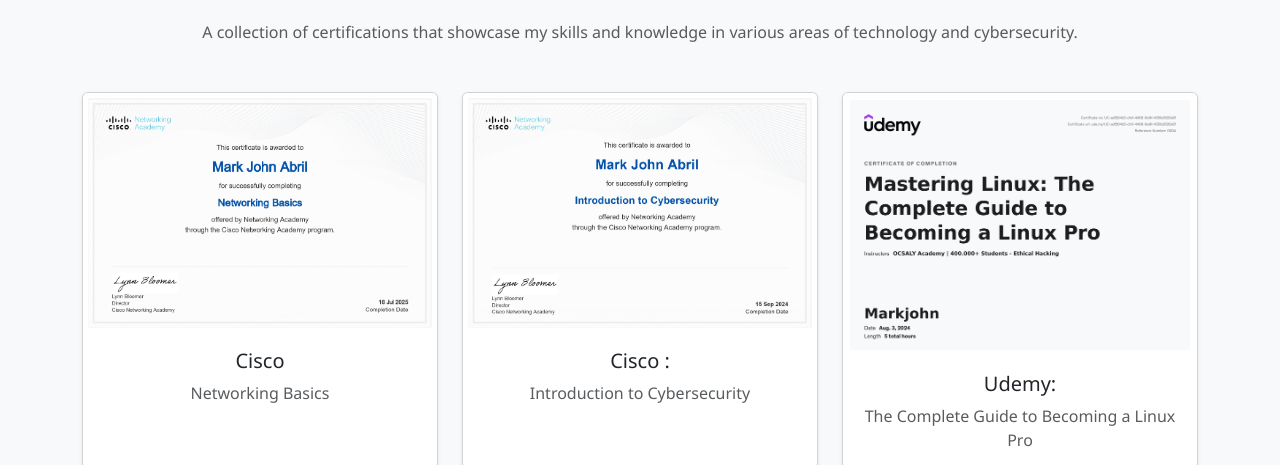
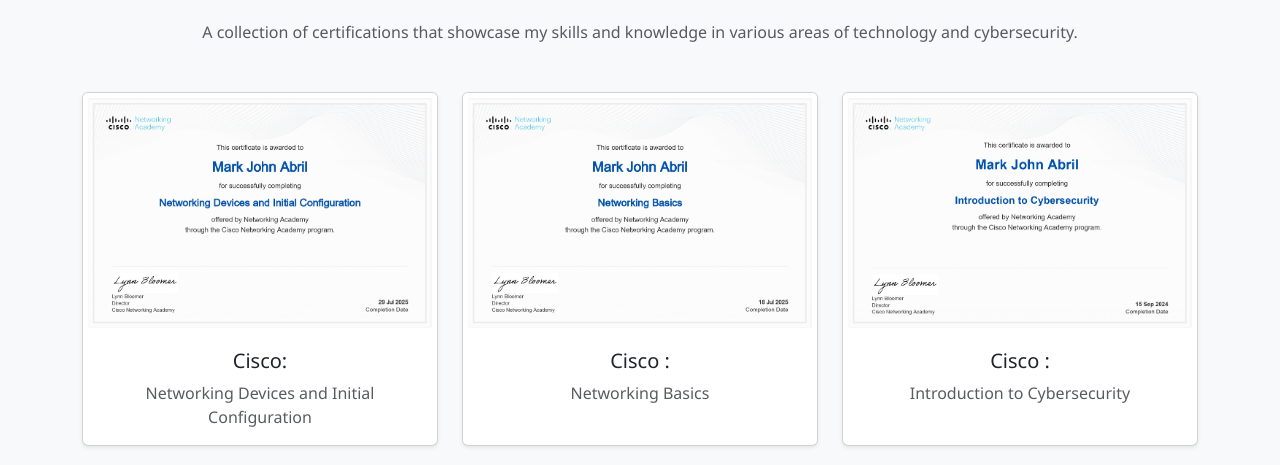
Before and after one commit to brildawg/portfolio, a plain HTML site: page index.html in a window 1280 px wide. Shown: the part 1983-2448 px from the top of the page. Drawn offline with nearby package versions, Linux system fonts and the light colour scheme; grey boxes are pictures that could not be loaded.

Commit message:
Update index.html

```diff
--- a/index.html
+++ b/index.html
@@ -255,13 +255,23 @@
 
             <div class="row">
 
+            <div class="col-md-4 mb-4">
+                <div class="card h-100 shadow-sm">
+                <img src="images/Networking_Devices_and_Initial_Configuration_certificate.jpg" class="card-img-top" alt="Event 1">
+                <div class="position-absolute top-0 start-0 m-2 badge bg-dark text-white"></div>
+                <div class="card-body">
+                    <h5 class="card-title">Cisco: </h5>
+                    <p class="card-text text-muted">Networking Devices and Initial Configuration</p>
+                </div>
+                </div>
+            </div>
            <!-- Gallery Item 1 -->
            <div class="col-md-4 mb-4">
                 <div class="card h-100 shadow-sm">
                 <img src="images/NetworkingBasics.jpg" class="card-img-top" alt="Event 1">
                 <div class="position-absolute top-0 start-0 m-2 badge bg-dark text-white"></div>
                 <div class="card-body">
-                    <h5 class="card-title">Cisco</h5>
+                    <h5 class="card-title">Cisco :</h5>
                     <p class="card-text text-muted">Networking Basics</p>
                 </div>
                 </div>
```
